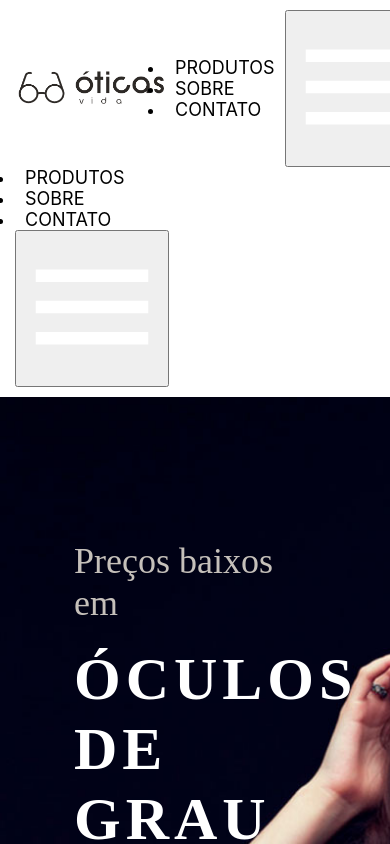
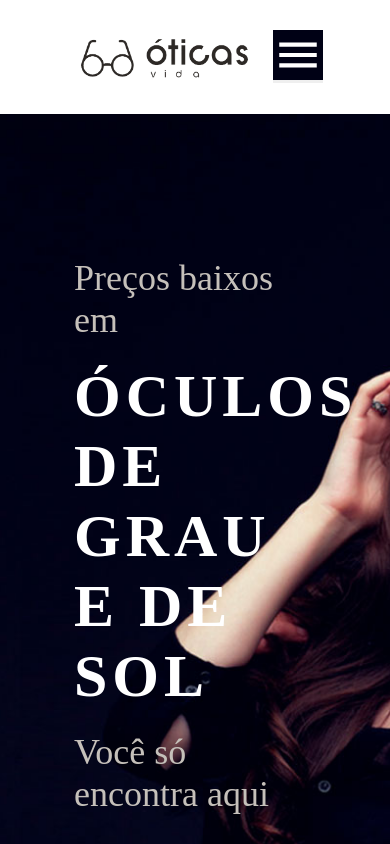
Before and after one commit to Doni-zete/react-loja-de-oculos, a React (Create React App) app: page / in a window 390 px wide. Shown: the top 844 px of the page. Built offline with nearby package versions, Linux system fonts and the light colour scheme; a web font is replaced by a local one.

Commit message:
fix: correção estilo da capa e adicionando media screen

```diff
--- a/src/componentes/Topo/style.css
+++ b/src/componentes/Topo/style.css
@@ -1,22 +1,110 @@
 .secao-topo {
- display: flex;
- width: 100%;
- align-items: center;
- justify-content: space-between;
+    display: flex;
+    width: 100%;
+    align-items: center;
+    justify-content: space-around;
+    padding: 1.5rem 1rem;
+
 }
 
-header {
- padding: 10px 15px;
+.logo img {
+    width: 12rem;
+    display: flex;
+    justify-content: space-between;
+    padding: 10px;
 }
 
-header img {
- width: 150px;
+.nav-list {
+    display: flex;
+    align-items: center;
 }
 
-header a {
- font-size: 18px;
- color: #000;
- text-decoration: none;
- padding: 5px;
- margin: 0 5px;
+.nav-list ul {
+    display: flex;
+    justify-content: center;
+    list-style: none;
 }
+
+.nav-item {
+    margin: 0 15px;
+}
+
+.nav-link {
+    text-decoration: none;
+    font-size: 1.5rem;
+}
+
+.nav-item a {
+    color: black;
+    font-weight: 600;
+}
+
+.mobile-menu-icon {
+    display: none;
+}
+
+.mobile-menu {
+    display: none;
+}
+
+
+
+@media screen and (max-width: 730px) {
+    .secao-topo {
+        padding: 1.5rem 4rem;
+    }
+
+    .nav-item {
+        display: none;
+    }
+
+    .button img {
+        display: none;
+        font-size: 2px;
+    }
+
+    .mobile-menu-icon {
+        display: block;
+    }
+
+    .mobile-menu-icon button {
+        border: none;
+        cursor: pointer;
+    }
+
+    .modile-menu ul {
+        display: flex;
+        flex-direction: column;
+        text-align: center;
+        padding-bottom: 1rem;
+    }
+
+    .mobile-menu .nav-item {
+        display: block;
+        padding-top: 1.2rem;
+    }
+
+    .icon {
+        width: 50px;
+        background-color: #000115;
+
+
+    }
+
+
+    .mobile-menu .button {
+        display: block;
+        padding: 1rem 2rem;
+
+    }
+
+    .mobile-menu .button button {
+        width: 100%;
+        height: 50%;
+
+    }
+
+    .open {
+        display: block;
+    }
+}
```
